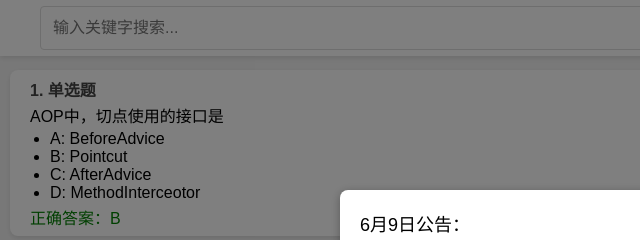
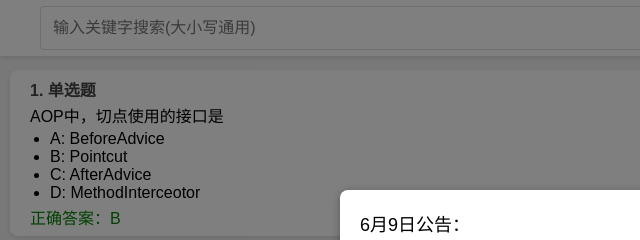
Before and after one commit to xws666/JavaWebTests, a plain HTML site: page index.html in a window 1280 px wide. Shown: the top 240 px of the page, 0-640 px from the left. Drawn offline with Linux system fonts and the light colour scheme.

Commit message:
Update index.html

```diff
--- a/index.html
+++ b/index.html
@@ -171,7 +171,7 @@
 
   <div class="search-box">
     <div class="search-container">
-      <input type="text" id="searchInput" placeholder="输入关键字搜索...">
+      <input type="text" id="searchInput" placeholder="输入关键字搜索(大小写通用)">
     </div>
   </div>
 
```
